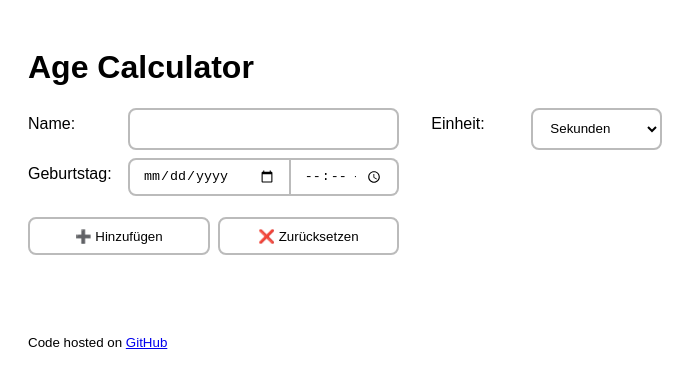
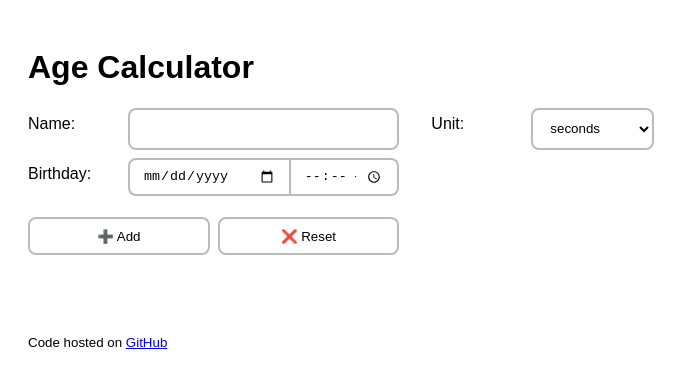
Before and after one commit to dmstern/age-calculator, a React (Create React App) app: page / in a window 1280 px wide. Shown: the top 388 px of the page, without its empty margins (0-697 px from the left). Built offline with nearby package versions, Linux system fonts and the light colour scheme.

Commit message:
Add i18n

```diff
--- a/public/index.html
+++ b/public/index.html
@@ -23,6 +23,13 @@
       Learn how to configure a non-root public URL by running `npm run build`.
     -->
     <title>Age Calculator</title>
+    <script>
+      // Set language
+      var language = (navigator.language || navigator.userLanguage).split(
+        "-"
+      )[0];
+      document.querySelector("html").lang = language;
+    </script>
   </head>
 
   <body>
--- a/src/App.js
+++ b/src/App.js
@@ -2,6 +2,7 @@ import React, { Component } from "react";
 import "./styles.css";
 import Person from "./Person";
 import units from "./Units";
+import { l10n } from "./l10n";
 
 export default class App extends Component {
   constructor() {
@@ -27,7 +28,13 @@ export default class App extends Component {
         name={name}
         birthDate={birthDate}
         birthTime={birthTime}
-        getUnit={() => this.units[this.state.unit]}
+        getLabels={this.getLabels}
+        getUnit={() => {
+          return {
+            factor: this.units[this.state.unit].factor,
+            label: this.getLabels()[this.state.unit],
+          };
+        }}
         remove={() => {
           this.removePerson(hash);
         }}
@@ -43,9 +50,9 @@ export default class App extends Component {
 
   removePerson(id) {
     var really = window.confirm(
-      `Willst du ${
+      `${this.getLabels().doYouWant} ${
         this.state.persons.find((person) => person.props.id === id).props.name
-      } wirklich aus der Liste entfernen?`
+      } ${this.getLabels().fromTheList}`
     );
     if (really) {
       var persons = this.state.persons.filter(
@@ -64,41 +71,41 @@ export default class App extends Component {
     });
   };
 
+  getLabels() {
+    var lang = document.querySelector("html").lang;
+
+    if (!(lang in l10n)) {
+      lang = "en";
+    }
+
+    return l10n[lang];
+  }
+
   render() {
     return (
       <div className="App" onSubmit={this.submit}>
-        <h1>Age Calculator</h1>
+        <h1>{this.getLabels().appName}</h1>
         <div className="forms">
           <form id="form">
             <label>
-              <span>Name: </span>
+              <span>{this.getLabels().name}: </span>
               <input type="text" name="name" required />
             </label>
             <label>
-              <span>Geburtstag: </span>
+              <span>{this.getLabels().birthday}: </span>
               <span className="dateTimePicker">
                 <input type="date" name="birthday" required />
                 <input type="time" name="birthtime" required />
               </span>
             </label>
             <div className="formFooter">
-              <button type="submit">
-                <span role="img" aria-label="Add">
-                  ➕ Hinzufügen
-                </span>
-              </button>
-              <button type="reset">
-                {" "}
-                <span role="img" aria-label="Reset">
-                  ❌
-                </span>{" "}
-                Zurücksetzen
-              </button>
+              <button type="submit">➕ {this.getLabels().add}</button>
+              <button type="reset"> ❌ {this.getLabels().reset}</button>
             </div>
           </form>
           <form>
             <label>
-              <span>Einheit: </span>
+              <span>{this.getLabels().unit}: </span>
               <select
                 name="unit"
                 defaultValue={
@@ -110,7 +117,7 @@ export default class App extends Component {
               >
                 {Object.entries(this.units).map(([key, value]) => (
                   <option value={key} name={key} key={key}>
-                    {value.label}
+                    {this.getLabels()[key]}
                   </option>
                 ))}
               </select>
--- a/src/Person.js
+++ b/src/Person.js
@@ -29,18 +29,14 @@ export default class Person extends Component {
         <span
           title={`* ${this.state.birthday}`}
           role="img"
-          aria-label="Date of Birth"
+          aria-label={this.props.getLabels().dateOfBirth}
         >
           🐣
         </span>{" "}
-        ist jetzt {Number(this.state.age).toLocaleString()}{" "}
-        {this.props.getUnit().label} alt.
+        {this.props.getLabels().isNow} {Number(this.state.age).toLocaleString()}{" "}
+        {this.props.getUnit().label} {this.props.getLabels().old}.
         <details>
-          <summary>
-            <span role="img" aria-label="Next Birthday">
-              Nächster runder Geburtsmoment: 🎉
-            </span>
-          </summary>
+          <summary>{this.props.getLabels().nextMoment}: 🎉</summary>
           <ul>
             {this.state.next &&
               this.state.next
@@ -61,11 +57,9 @@ export default class Person extends Component {
         <button
           className="remove"
           onClick={this.props.remove}
-          title="Entfernen"
+          title={this.props.getLabels().remove}
         >
-          <span role="img" aria-label="Remove">
-            ➖
-          </span>
+          ➖
         </button>
       </div>
     );
--- a/src/Units.js
+++ b/src/Units.js
@@ -1,39 +1,30 @@
 export default {
   milliseconds: {
     factor: 1,
-        label: "Millisekunden"
   },
   seconds: {
     factor: 1000,
-        label: "Sekunden",
-        isDefault: true
+    isDefault: true,
   },
   minutes: {
     factor: 1000 * 60,
-        label: "Minuten"
   },
   hours: {
     factor: 1000 * 60 * 60,
-        label: "Stunden"
   },
   days: {
     factor: 1000 * 60 * 60 * 24,
-        label: "Tage"
   },
   weeks: {
     factor: 1000 * 60 * 60 * 24 * 7,
-        label: "Wochen"
   },
   months: {
     factor: 1000 * 60 * 60 * 24 * 30.4,
-        label: "Monate"
   },
   years: {
     factor: 1000 * 60 * 60 * 24 * 365,
-        label: "Jahre"
   },
   marsyears: {
     factor: 1000 * 60 * 60 * 24 * 687,
-        label: "Marsjahre"
-    }
-}
+  },
+};
--- /dev/null
+++ b/src/l10n.js
@@ -0,0 +1,51 @@
+const l10n = {
+  de: {
+    appName: "Altersrechner",
+    nextMoment: "Nächster runder Geburtsmoment",
+    remove: "Entfernen",
+    doYouWant: "Willst du",
+    really: "wirklich aus der Liste entfernen?",
+    name: "Name",
+    birthday: "Geburtstag",
+    add: "Hinzufügen",
+    reset: "Zurücksetzen",
+    unit: "Einheit",
+    dateOfBirth: "Geburtsdatum",
+    isNow: "ist jetzt",
+    old: "alt",
+    milliseconds: "Millisekunden",
+    seconds: "Sekunden",
+    minutes: "Minuten",
+    hours: "Stunden",
+    days: "Tage",
+    weeks: "Wochen",
+    months: "Monate",
+    years: "Jahre",
+    marsyears: "Marsjahre",
+  },
+  en: {
+    appName: "Age Calculator",
+    nextMoment: "Next round birth moment",
+    remove: "Remove",
+    doYouWant: "Do you really want to remove",
+    fromTheList: "from the list?",
+    name: "Name",
+    birthday: "Birthday",
+    add: "Add",
+    reset: "Reset",
+    unit: "Unit",
+    dateOfBirth: "Date of birth",
+    isNow: "is now",
+    old: "old",
+    milliseconds: "milliseconds",
+    seconds: "seconds",
+    minutes: "minutes",
+    hours: "hours",
+    days: "days",
+    weeks: "weeks",
+    months: "months",
+    years: "years",
+    marsyears: "mars years",
+  },
+};
+export { l10n };
```
Lines whose indentation alone changed are shown as unchanged.
